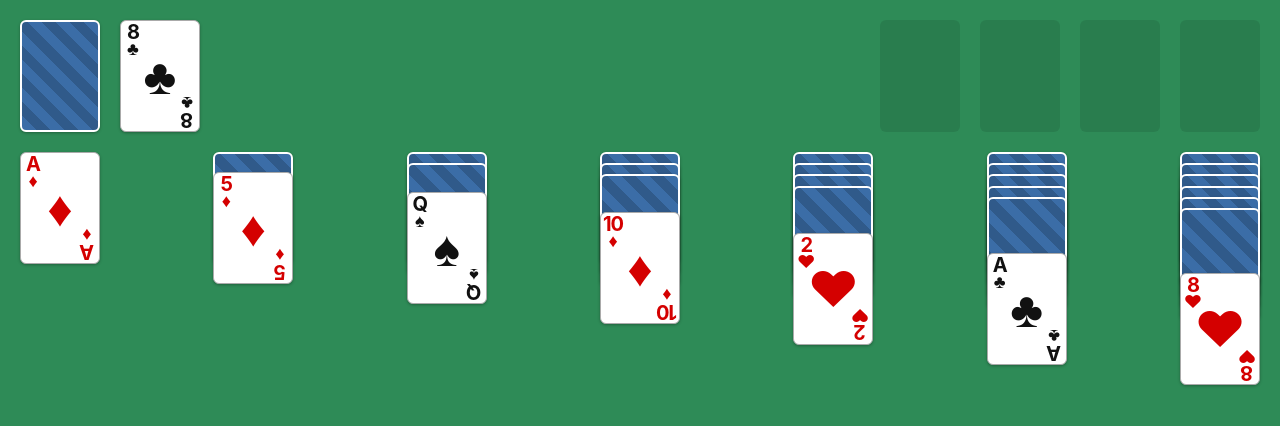
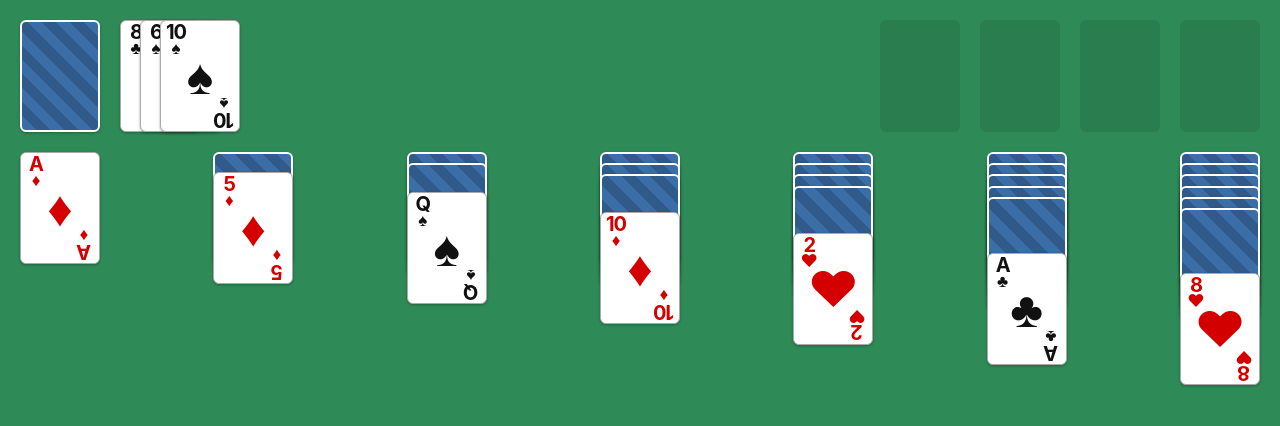
Before and after one commit to websimapi/websim-solitaire-7, a plain HTML site: page index.html in a window 1280 px wide. Both pictures are taken after a click on the element 60 px from the left and 76 px from the top of the page. Drawn offline with Linux system fonts and the light colour scheme.

Commit message:
v5: Let's set up our deck, draw section to actually show the last 3 cards drawn.If there are three that have already been essentially, we can see the cards that have been drawn previously.And if we play one of the cards , we'll have a chance to play one

```diff
--- a/main.js
+++ b/main.js
@@ -71,16 +71,17 @@ function render() {
     // 2. Waste
     UI.waste.innerHTML = '';
     if (game.waste.length > 0) {
-        // Show top 3 ideally, but for simple logic, show top 1 or stacked 3
-        const visibleWaste = game.waste.slice(-3); // Get last 3
+        // Show last 3 cards drawn
+        const visibleWaste = game.waste.slice(-3);
         visibleWaste.forEach((c, i) => {
             const el = CardRenderer.createCardElement(c);
-            // Stack them slightly
-            el.style.left = `${i * 2}px`; // minimal offset
+
+            // Fan out to the right (25% of card width per card)
+            el.style.left = `${i * 25}%`;
             el.style.top = '0px';
             UI.waste.appendChild(el);
 
-            // Only the top one is draggable
+            // Only the top-most card is interactive
             if (i === visibleWaste.length - 1) {
                 makeDraggable(el, { type: 'waste' }, c);
                 makeClickable(el, { type: 'waste' }, c);
--- a/solitaire.js
+++ b/solitaire.js
@@ -77,9 +77,14 @@ export class SolitaireGame {
             this.waste = [];
             return 'recycle';
         } else {
-            const card = this.stock.pop();
-            card.faceUp = true;
-            this.waste.push(card);
+            // Draw up to 3 cards
+            let drawnCount = 0;
+            while (this.stock.length > 0 && drawnCount < 3) {
+                const card = this.stock.pop();
+                card.faceUp = true;
+                this.waste.push(card);
+                drawnCount++;
+            }
             return 'draw';
         }
     }
--- a/style.css
+++ b/style.css
@@ -113,18 +113,19 @@ body {
     flex-direction: column;
     align-items: center;
     justify-content: center;
-    line-height: 0.85;
-    width: 1.2em;
-    padding: 0.15em;
+    line-height: 0.9;
+    width: 1.5em; /* Increased width to fit '10' better */
+    padding: 0.1em;
     box-sizing: border-box;
 }
 
 .card-corner .rank {
     letter-spacing: -0.05em;
+    font-weight: 700;
 }
 
 .card-corner .suit {
-    font-size: 0.9em;
+    font-size: 0.85em;
 }
 
 .card-corner.top-left {
```
